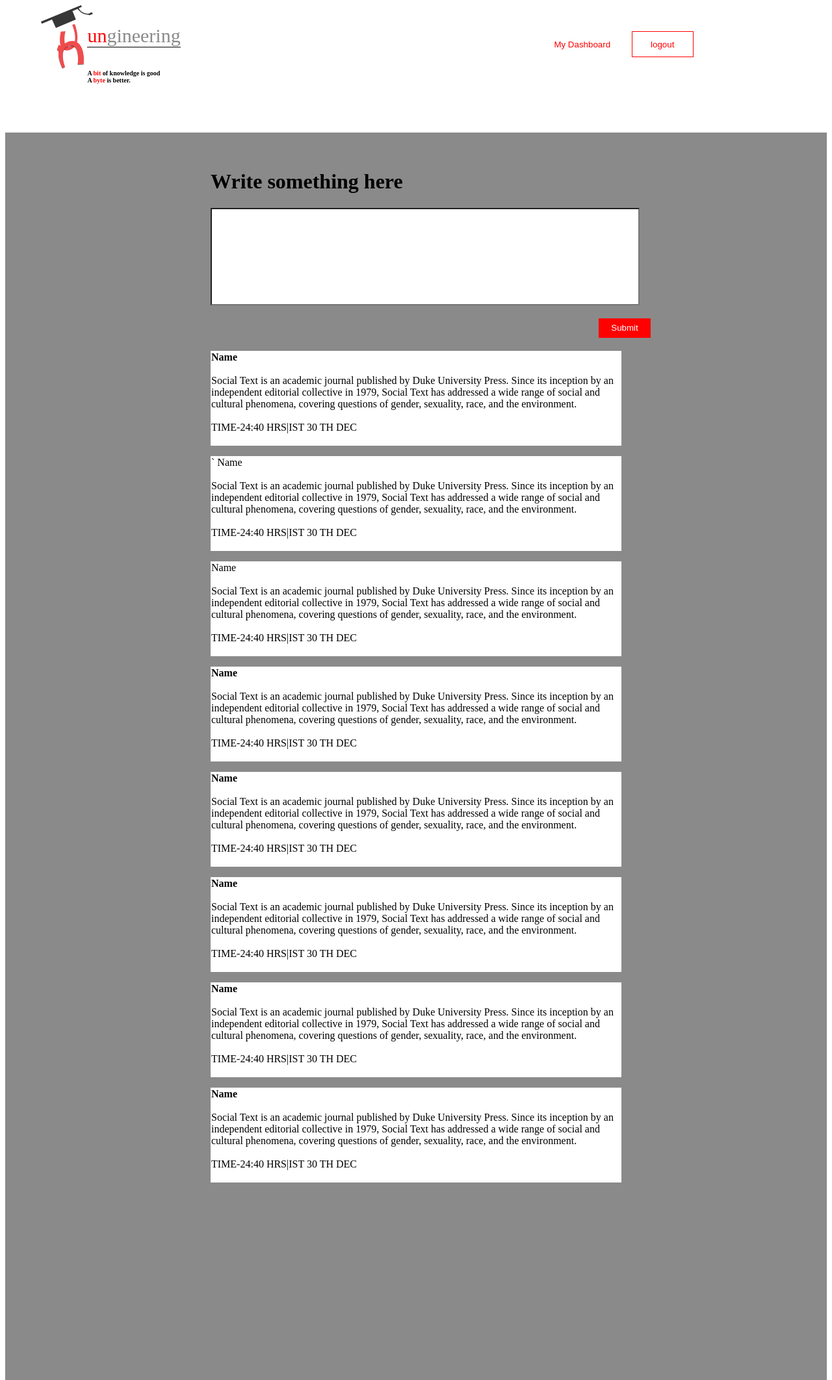
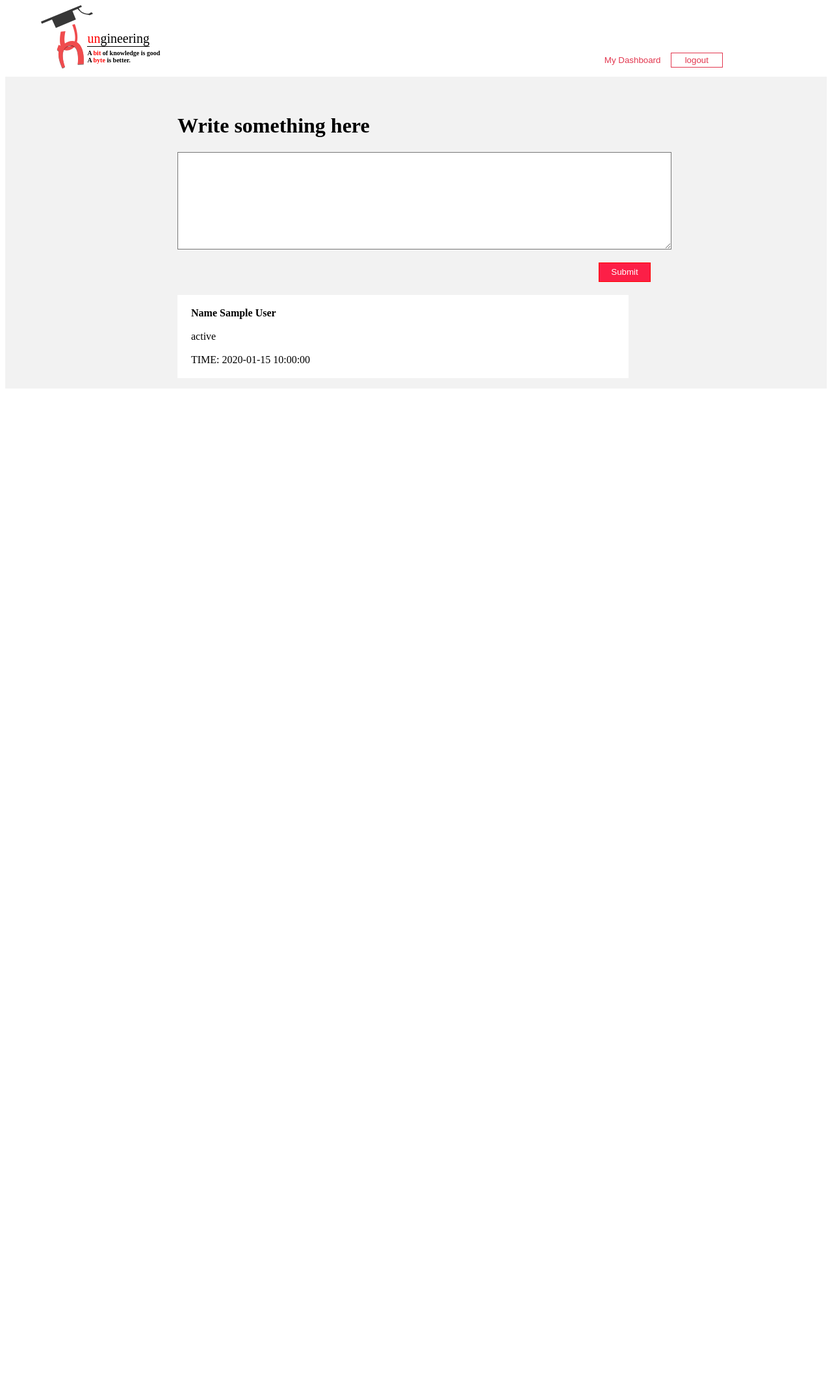
Before and after one commit to TAthagatajana5/ungineering_social, a PHP site: page /social_media/home_login.php in a window 1280 px wide. Shown: the whole page at 65% size. After the commit the page ends 598 px from the top, so only its background shows below. Run offline with PHP 8.4, Linux system fonts and the light colour scheme; tables that the repository leaves empty or names only in its code hold one stand-in row (values such as "Sample post").

Commit message:
home_login partial

```diff
--- a/css/home_login.css
+++ b/css/home_login.css
@@ -6,7 +6,7 @@
 }*/
 
 .a{
-    height:25%;
+    height:110px;
 }
 .a1{
     height:100%;
@@ -16,36 +16,43 @@
 .div1{
     height:100%;
 }
+.nothing{
+    height:100%;
+    width:40%;
+    float: left;
+}
 .a11{
     height:100%;
-    width:50%;
+    width:20%;
     float: left;
 }
 .a12{
      height:100%;
-    width:50%;
+    width:40%;
     float: left;
 }
 .b{
-    background-color:#8a8a8a;
-    height:75%;
+    background-color:#f2f2f2;
+    //height:75%;
 
 }
 .b1{
-     background-color:#8a8a8a;
+     background-color:#f2f2f2;
      height:20em;
 
 }
 .b2{
-     background-color:#8a8a8a;
-    height:100em;
+     background-color:#f2f2f2;
+    //height:100em;
     float: left;
+    width:100%;
     word-wrap: break-word;
 }
 .p1{
-
-    margin-left:25%;
-    margin-right:25%;
+    padding-left:20px;
+    padding-right:20px;
+    margin-left:265px;
+    margin-right:305px;
     background-color:rgb(255,255,255);
     border: solid white 1px;
 
@@ -63,26 +70,26 @@
 #s3{
     float: left;
     border: solid white 1px;
-    color:#8a8a8a;
+    color:#f2f2f2;
 }
 #s4{
     background-color: white;
-    color: red;
+    color: #E2364E;
     border: solid white 1px;
     float: left;
-    margin-left:65%;
-    margin-top:40px;
-    width:30%;
-    height:40px;
+    margin-left:30px;
+    margin-top:73px;
+    width:100px;
+    height:23px;
 }
 #s5{
     background-color: white;
-    color: red;
-     border: solid red 1px;
+    color:#E2364E;
+     border: solid #E2364E 1px;
     float: left;
-    margin-top:40px;
-    height:40px;
-    width:30%;
+    margin-top:73px;
+    height:23px;
+    width:80px;
     margin-left:5%;
 }
 #s6{
@@ -100,30 +107,30 @@
     width: 80%;
 }
 .txt1{
-    height:50%;
+    height:60%;
     width:100%;
 }
 .txt2{
     width:100%;
-    height:50%;
+    height:40%;
 }
 #un{
 
-    margin-top:30px;
+    margin-top:40px;
     border-bottom:1px solid black;
     color: red;
     float: left;
-    font-size:30;
+    font-size:20;
 }
 #gin{
-    margin-top:30px;
+    margin-top:40px;
     border-bottom:1px solid black;
-    color:#8a8a8a;
+    color: black;
     float: left;
-    font-size:30;
+    font-size:20;
 }
 #bit{
-    margin-top:1px;
+    margin-top:2px;
 
     font-size:10;
 }
@@ -136,26 +143,26 @@
 .p11{
 
     margin-top: solid 1px black;
-    margin-left:25%;
-    margin-right:25%;
+    margin-left:265px;
+    margin-right:305px;
     background-color:rgb(255,255,255);
     border: solid white 1px;
 }
 #write{
-    margin-left:25%;
+    margin-left:265px;;
 }
 #area{
-    margin-left:25%;
-    margin:right:25%;
+    margin-left:265px;
+    margin:right:305px;
     background-color:rgb(255,255,255);
     height:150px;
-    width:660px;
+    width:760px;
 
 
 }
 #sub{
     margin-left:913px;
-    background-color: red;
+    background-color: #FC1F47;
     border: solid red 1px;
     color: white;
     height:30px;
@@ -166,6 +173,6 @@
 }
 hr{
     border-bottom: dashed black 1px;
-    margin-left:25%;
-    margin-right:25%;
+    margin-left:265px;
+    margin-right:305px;
 }
--- a/home_login.php
+++ b/home_login.php
@@ -27,6 +27,8 @@
                     </div>
                 </div>
                 <div class="a1">
+                    <div class="nothing">
+                    </div>
                     <div class="a11">
                         <input type="submit" name="submit" value="My Dashboard" id="s4"/>
                     </div>
@@ -37,88 +39,80 @@
                 </div>
             </div>
             <div class="b">
-                <div class="b1"><br></br>
+
+                    <div class="b1"><br></br>
 
                     <h1 id="write">Write something here</h1>
-                    <input type="textarea" name="textarea" id="area"/>
+                    <form method=POST action="status_submit.php">
+                    <textarea id="area" name="area" rows="15" cols="75"></textarea>
                     <input type="submit" name="submit" value="Submit" id="sub"/></br>
+                    </form>
                     <hr></hr>
 
                 </div>
-                <div class ="b2">
-                    <p class="p1">
-                        <b>Name</b></br></br>
+                 <div class ="b2">
+                <?php
+                $hostname = "localhost";
+                $username = "root";
+                $db_password = "123456";
+                $database = "social_media";
 
-                        Social Text is an academic journal published by Duke University Press. Since its inception by an independent editorial
-                        collective in 1979, Social Text has addressed a wide range of social and cultural phenomena, covering questions of gender,
-                        sexuality, race, and the environment.</br></br>
+                $conn = mysqli_connect($hostname, $username, $db_password, $database);
+                if (!$conn) {
+                    die("Connection failed: " . mysqli_connect_error());
+                }
 
-                        TIME-24:40 HRS|IST 30 TH DEC </br></br>
-                    </p>
-                    <p class="p1">
-                   `    Name</br></br>
+                $sql = "SELECT * FROM statuses";
 
-                        Social Text is an academic journal published by Duke University Press. Since its inception by an independent editorial
-                        collective in 1979, Social Text has addressed a wide range of social and cultural phenomena, covering questions of gender,
-                        sexuality, race, and the environment.</br></br>
+                $result = mysqli_query($conn, $sql);
+                if (!$result) {
+                    die("Error: " . $sql . "<br>" . mysqli_error($conn));
+                }
+                $c=0;
+                while ($row=mysqli_fetch_array($result)) {
+                    $c++;
+                }
 
-                        TIME-24:40 HRS|IST 30 TH DEC </br></br>
-                    </p>
-                    <p class="p1">
-                        Name</br></br>
+                for($i=$c-1;$i>=0;$i--)
+                {
+                ?>
+                <p class="p1">
+                    </br>
+                    <?php
 
-                        Social Text is an academic journal published by Duke University Press. Since its inception by an independent editorial
-                        collective in 1979, Social Text has addressed a wide range of social and cultural phenomena, covering questions of gender,
-                        sexuality, race, and the environment.</br></br>
 
-                        TIME-24:40 HRS|IST 30 TH DEC </br></br>
-                    </p>
-                    <p class="p1">
-                        <b>Name</b></br></br>
+                        $sql = "SELECT
+                                     users.name, statuses.status, statuses.date_time
+                                FROM
+                                     statuses
+                                INNER JOIN
+                                    users
+                                ON
+                                    statuses.user_id=users.id
+                                AND
+                                    users.id=$i+1"
 
-                        Social Text is an academic journal published by Duke University Press. Since its inception by an independent editorial
-                        collective in 1979, Social Text has addressed a wide range of social and cultural phenomena, covering questions of gender,
-                        sexuality, race, and the environment.</br></br>
+                               ;
 
-                        TIME-24:40 HRS|IST 30 TH DEC </br></br>
-                    </p>
-                    <p class="p1">
-                        <b>Name</b></br></br>
+                        $result = mysqli_query($conn, $sql);
+                        if (!$result) {
+                            die("Error: " . $sql . "<br>" . mysqli_error($conn));
+                        }
 
-                        Social Text is an academic journal published by Duke University Press. Since its inception by an independent editorial
-                        collective in 1979, Social Text has addressed a wide range of social and cultural phenomena, covering questions of gender,
-                        sexuality, race, and the environment.</br></br>
+                        while ($row=mysqli_fetch_array($result)) {?>
+                    <span class="name"><b>Name <?php echo $row['name']?></b></span></br></br>
 
-                        TIME-24:40 HRS|IST 30 TH DEC </br></br>
-                    </p>
-                    <p class="p1">
-                        <b>Name</b></br></br>
+                    <span class="stat"><?php echo $row['status']?></span></br></br>
 
-                        Social Text is an academic journal published by Duke University Press. Since its inception by an independent editorial
-                        collective in 1979, Social Text has addressed a wide range of social and cultural phenomena, covering questions of gender,
-                        sexuality, race, and the environment.</br></br>
+                    <span class="time">TIME: <?php echo $row['date_time']?></span></br></br>
+                    <?php } ?>
+                </p>
+                <?php }?>
 
-                        TIME-24:40 HRS|IST 30 TH DEC </br></br>
-                    </p>
-                    <p class="p1">
-                        <b>Name</b></br></br>
 
-                        Social Text is an academic journal published by Duke University Press. Since its inception by an independent editorial
-                        collective in 1979, Social Text has addressed a wide range of social and cultural phenomena, covering questions of gender,
-                        sexuality, race, and the environment.</br></br>
 
-                        TIME-24:40 HRS|IST 30 TH DEC </br></br>
-                    </p>
-                    <p class="p1">
-                        <b>Name</b></br></br>
 
-                        Social Text is an academic journal published by Duke University Press. Since its inception by an independent editorial
-                        collective in 1979, Social Text has addressed a wide range of social and cultural phenomena, covering questions of gender,
-                        sexuality, race, and the environment.</br></br>
-
-                        TIME-24:40 HRS|IST 30 TH DEC </br></br>
-                    </p>
-                </div>
+            </div>
             </div>
         </div>
     </body>
```
